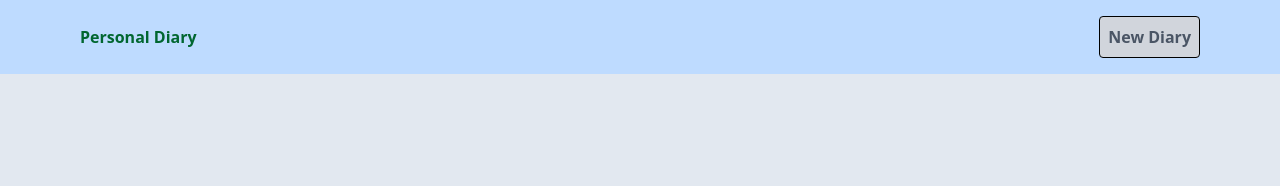
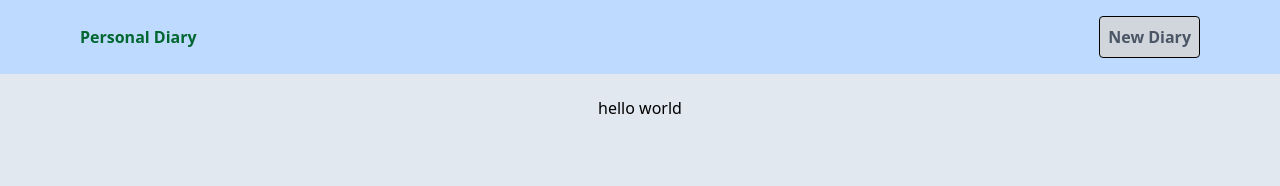
Before and after one commit to BorisFeuze/Personal-Diary-Project, a React (Vite) app: page / in a window 1280 px wide. Shown: the top 186 px of the page. Built offline with nearby package versions, Linux system fonts and the light colour scheme.

Commit message:
miss displayDiaryCard

```diff
--- a/src/App.jsx
+++ b/src/App.jsx
@@ -19,7 +19,7 @@ function App() {
   console.log(canAccess);
 
   useEffect(() => {
-    const onedayInS = 50000;
+    const onedayInS = 10000;
     // const onedayInS = 1 * 24 * 60 * 60 * 1000;
     setTimeout(() => {
       setCanAccess(true);
--- a/src/components/DisplayDiaryCard.jsx
+++ b/src/components/DisplayDiaryCard.jsx
@@ -3,9 +3,7 @@ import DiaryCard from "./DiaryCard";
 const DisplayDiaryCard = ({ diary }) => {
   return (
     <ul className="text-black h-auto flex flex-col items-center justify-center mt-[6rem]">
-      {diary.map((d) => {
-        return <DiaryCard key={d._id} {...d} />;
-      })}
+      <h1> hello world</h1>
     </ul>
   );
 };
```
